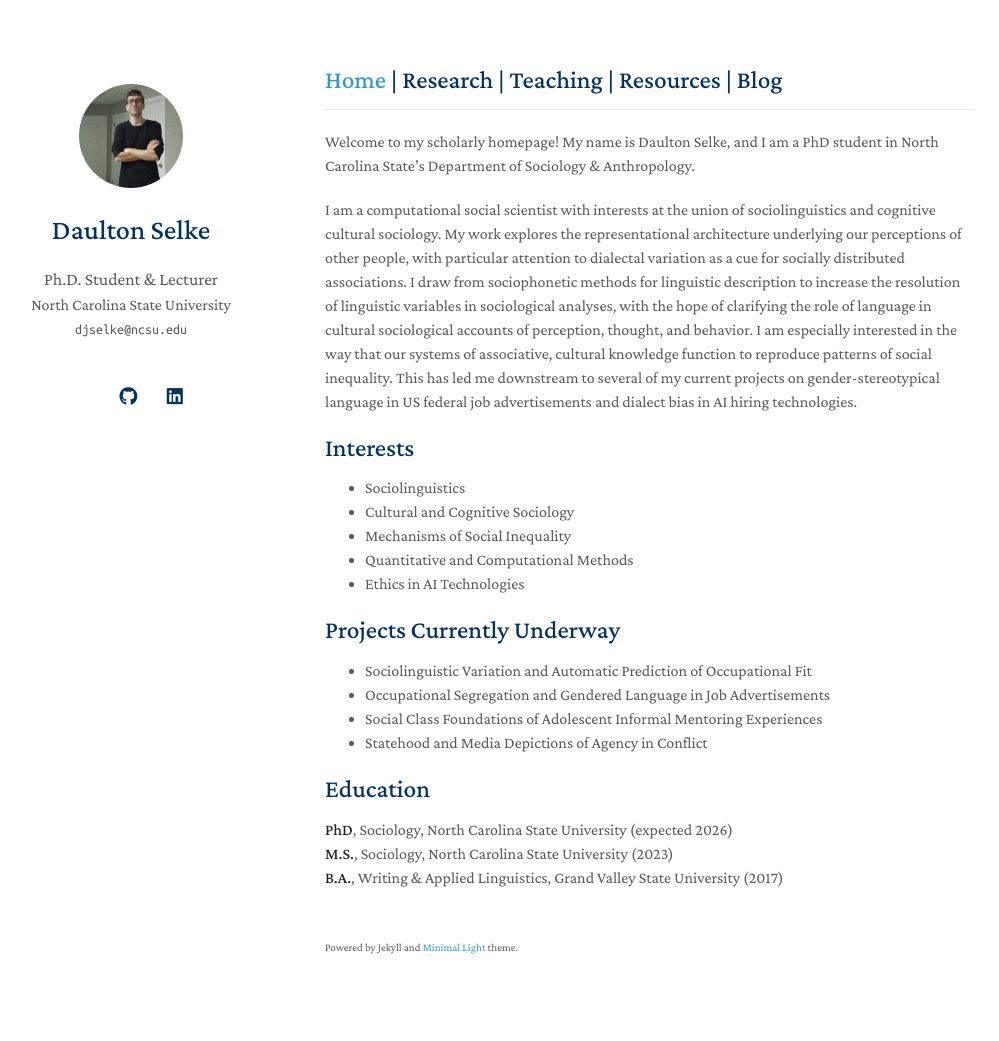
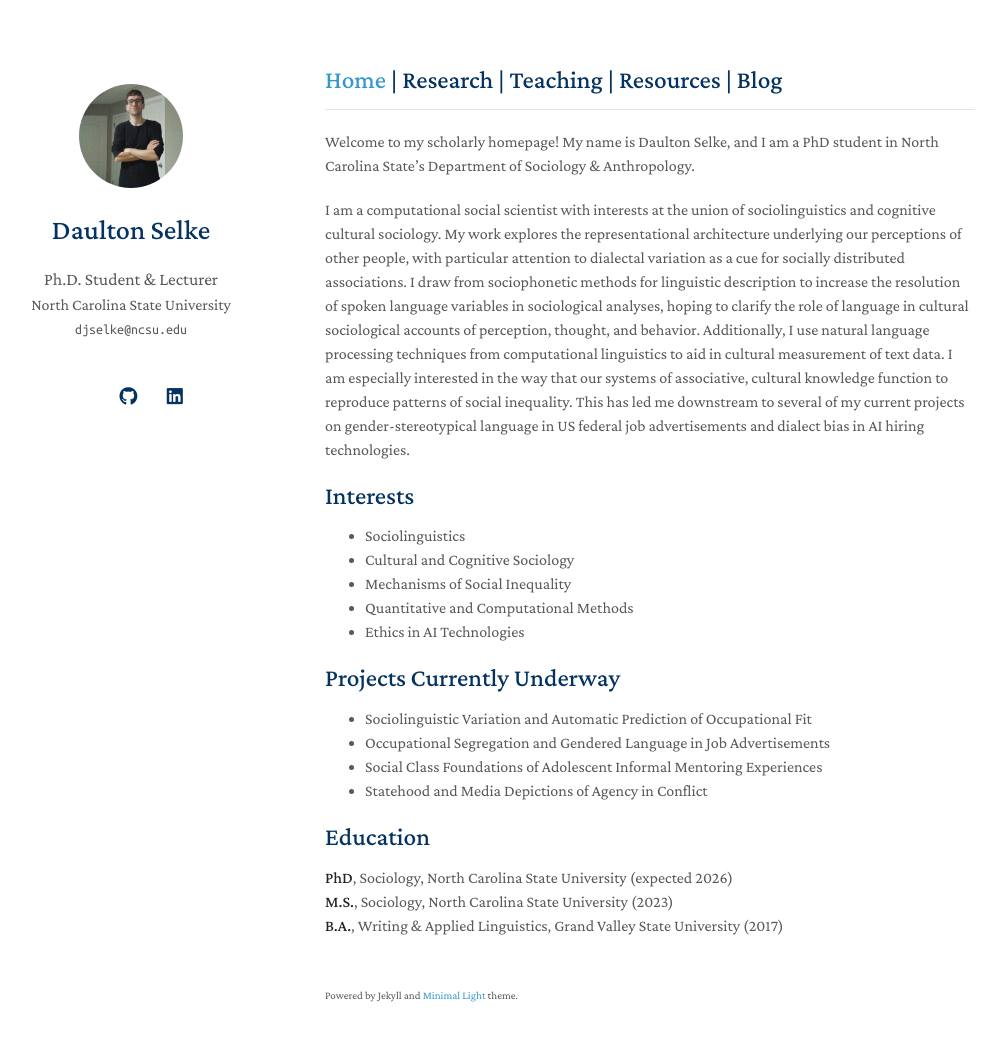
Before and after one commit to selked/selked.github.io, a Jekyll site: the page built from index.md, in a window 1280 px wide and 1076 px high. Shown: the top 1041 px of the window, without its empty margins (145-1144 px from the left). Built offline with Jekyll 4.4.1, drawn with Linux system fonts in a browser that asks for light colours; a style sheet for code colours, icons or effects is not loaded; our own code applies the rules of GitHub Pages for plain Markdown files.

Commit message:
Updating landing page

```diff
--- a/index.md
+++ b/index.md
@@ -6,7 +6,7 @@ layout: homepage
 
 Welcome to my scholarly homepage! My name is Daulton Selke, and I am a PhD student in North Carolina State's Department of Sociology & Anthropology.
 
-I am a computational social scientist with interests at the union of sociolinguistics and  cognitive cultural sociology. My work explores the representational architecture underlying our perceptions of other people, with particular attention to dialectal variation as a cue for socially distributed associations. I draw from sociophonetic methods for linguistic description to increase the resolution of linguistic variables in sociological analyses, with the hope of clarifying the role of language in cultural sociological accounts of perception, thought, and behavior. I am especially interested in the way that our systems of associative, cultural knowledge function to reproduce patterns of social inequality. This has led me downstream to several of my current projects on gender-stereotypical language in US federal job advertisements and dialect bias in AI hiring technologies.
+I am a computational social scientist with interests at the union of sociolinguistics and  cognitive cultural sociology. My work explores the representational architecture underlying our perceptions of other people, with particular attention to dialectal variation as a cue for socially distributed associations. I draw from sociophonetic methods for linguistic description to increase the resolution of spoken language variables in sociological analyses, hoping to clarify the role of language in cultural sociological accounts of perception, thought, and behavior. Additionally, I use natural language processing techniques from computational linguistics to aid in cultural measurement of text data. I am especially interested in the way that our systems of associative, cultural knowledge function to reproduce patterns of social inequality. This has led me downstream to several of my current projects on gender-stereotypical language in US federal job advertisements and dialect bias in AI hiring technologies.
 
 ## Interests
 
```
